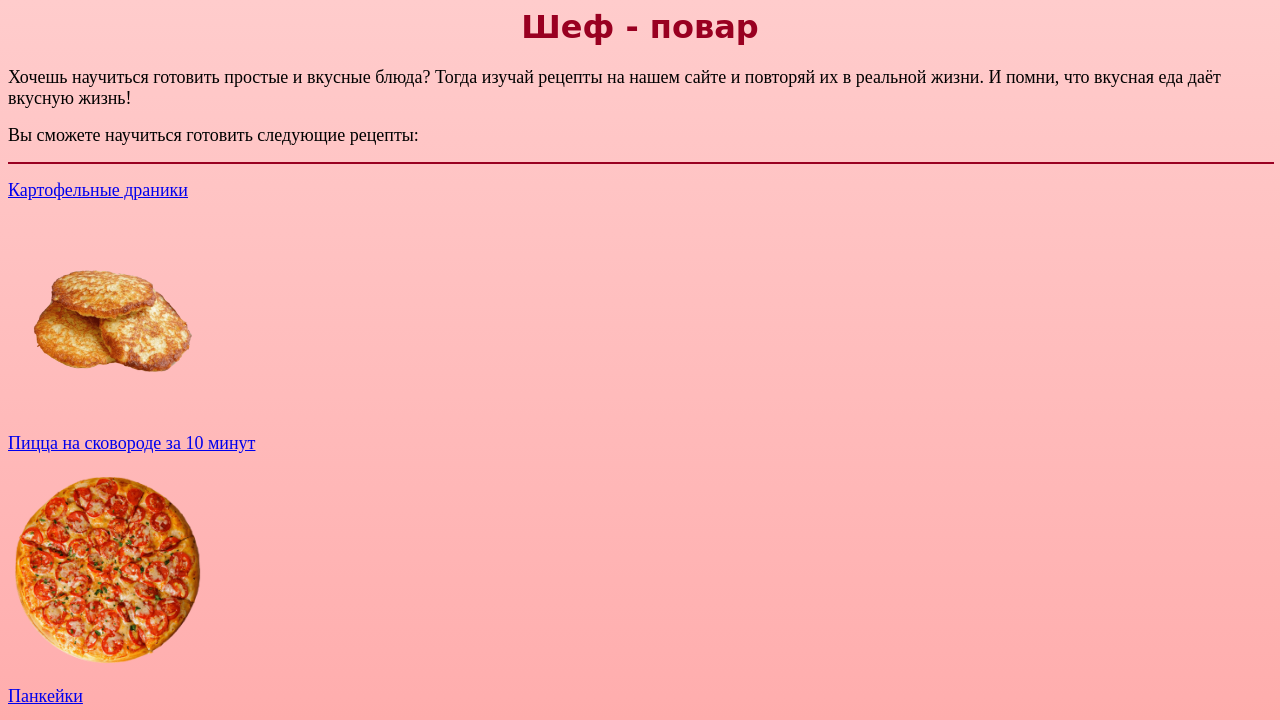
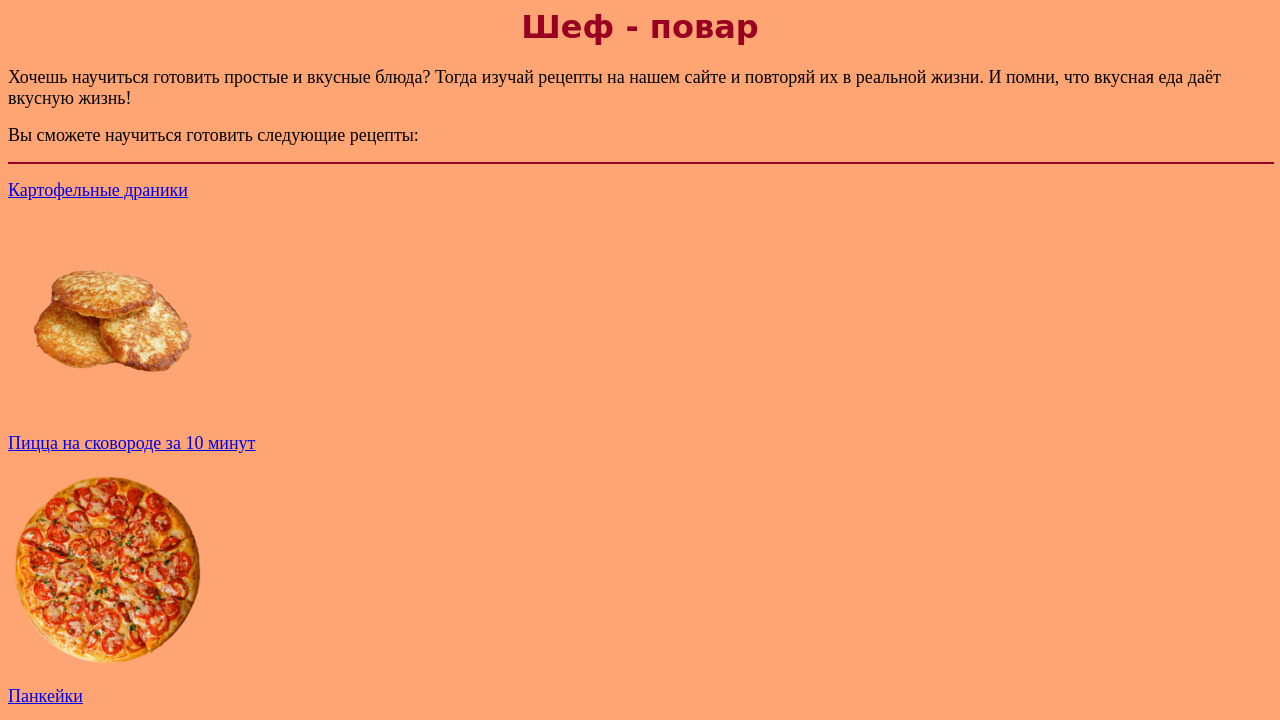
Before and after one commit to frutex/frutex.github.io, a plain HTML site: page index.html in a window 1280 px wide. Shown: the top 720 px of the page. Drawn offline with Linux system fonts and the light colour scheme.

Commit message:
Update index.html

```diff
--- a/index.html
+++ b/index.html
@@ -2,11 +2,6 @@
 <head>
   <title>Главная</title>
 </head>
-  <style>
-    body {
-        background: linear-gradient(to bottom, #ffcccc, #ff9999);
-    }
-</style>
 <body bgcolor="#FFA473">
 <center><h1><font color="#990021" face="Cursive">Шеф - повар</font></h1></center>
   <p><font color="black" size=4>Хочешь научиться готовить простые и вкусные блюда? Тогда изучай рецепты на нашем сайте и повторяй их в реальной жизни. И помни, что вкусная еда даёт вкусную жизнь!</font></p>
```
